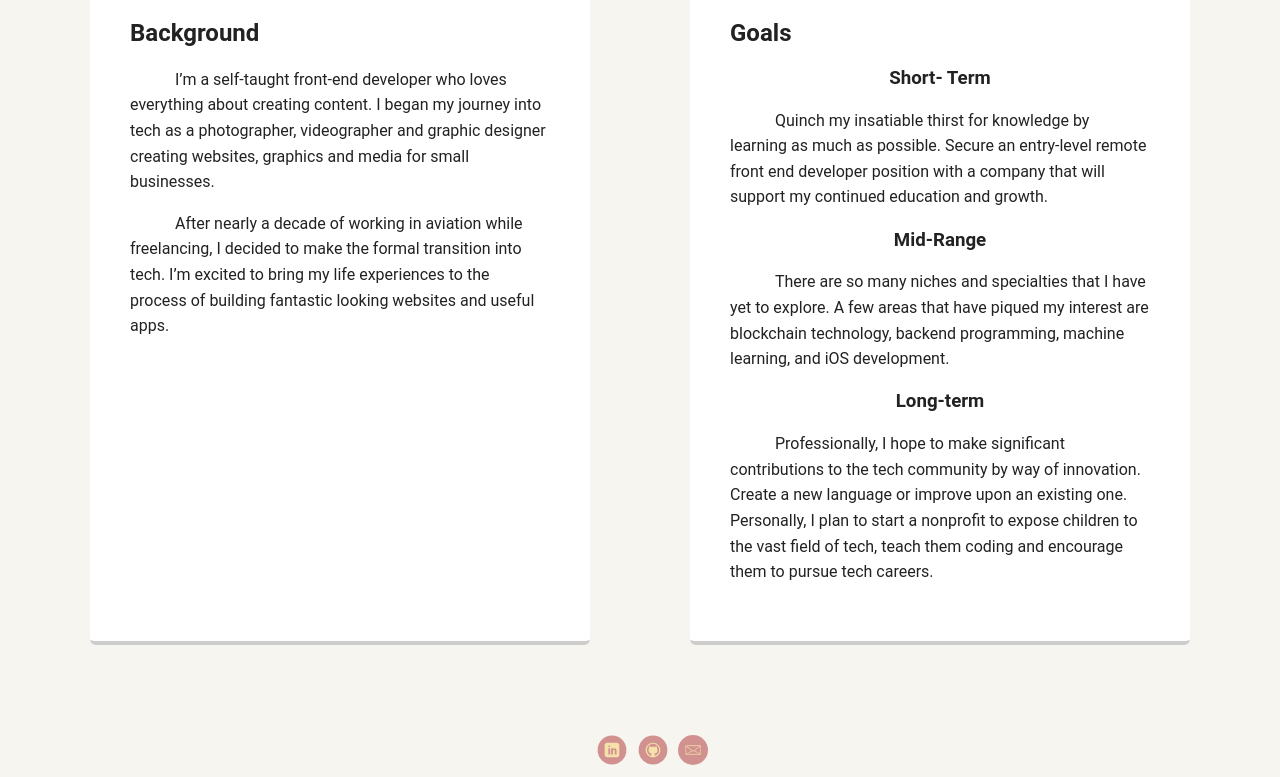
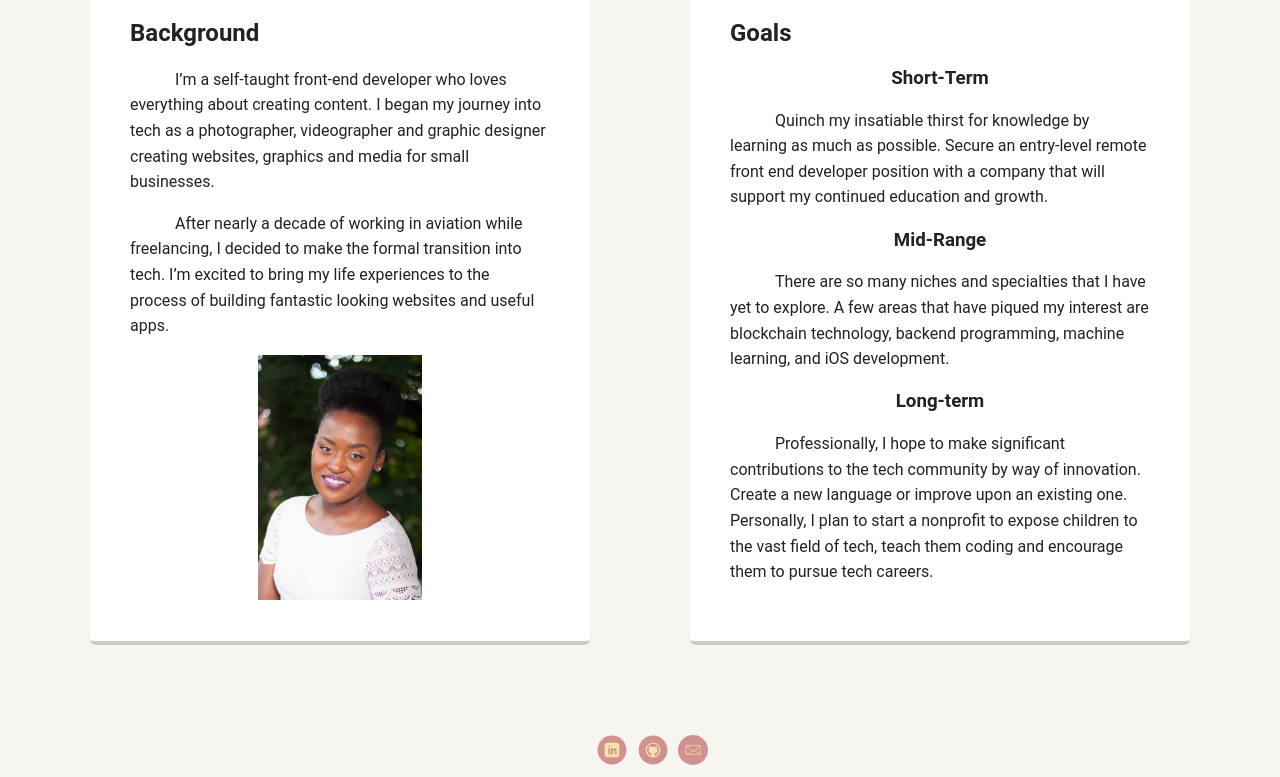
Before and after one commit to brishields/Simple-Profile-Page, a plain HTML site: page index.html in a window 1280 px wide. Shown: the part 541-1318 px from the top of the page. Drawn offline with Linux system fonts and the light colour scheme.

Commit message:
Creates new img asset

```diff
--- a/index.html
+++ b/index.html
@@ -41,11 +41,12 @@
         <h2>Background</h2>
         <p>I’m a self-taught front-end developer who loves everything about creating content. I began my journey into tech as a photographer, videographer and graphic designer creating websites, graphics and media for small businesses.</p>
         <p>After nearly a decade of working in aviation while freelancing, I decided to make the formal transition into tech. I’m excited to bring my life experiences to the process of building fantastic looking websites and useful apps.</p>
+        <img src="images/headshot.jpg" alt="Beautiful Smiling Woman">
       </section>
 
       <section>
         <h2>Goals</h2>
-        <h3>Short- Term</h3>
+        <h3>Short-Term</h3>
         <p>Quinch my insatiable thirst for knowledge by learning as much as possible. Secure an entry-level remote front end developer position with a company that will support my continued education and growth.</p>
         <h3>Mid-Range</h3>
         <p>There are so many niches and specialties that I have yet to explore. A few areas that have piqued my interest are blockchain technology, backend programming, machine learning, and iOS development.</p>
--- a/styles.css
+++ b/styles.css
@@ -130,6 +130,13 @@
 .section:hover {
   border-color: #ff9904;
 }
+section img {
+  display: block;
+  width: 39%;
+  Height: auto;
+  margin: auto;
+
+}
 
 ul.skills {
   padding: 0;
```
Also changed, not shown: images/headshot.jpg (added).
